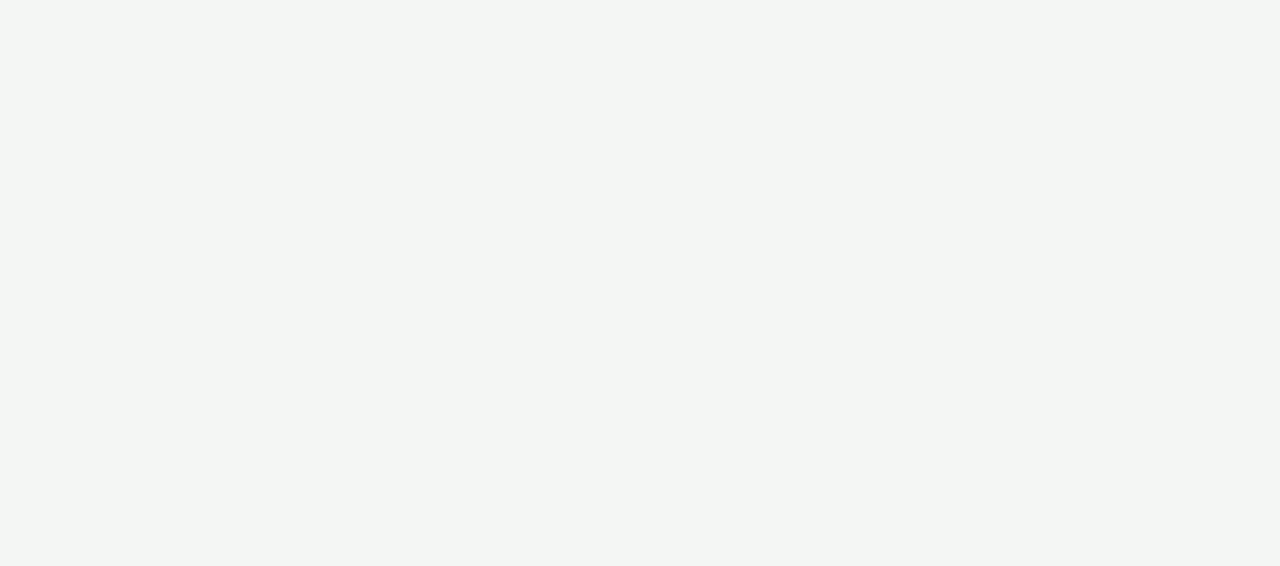
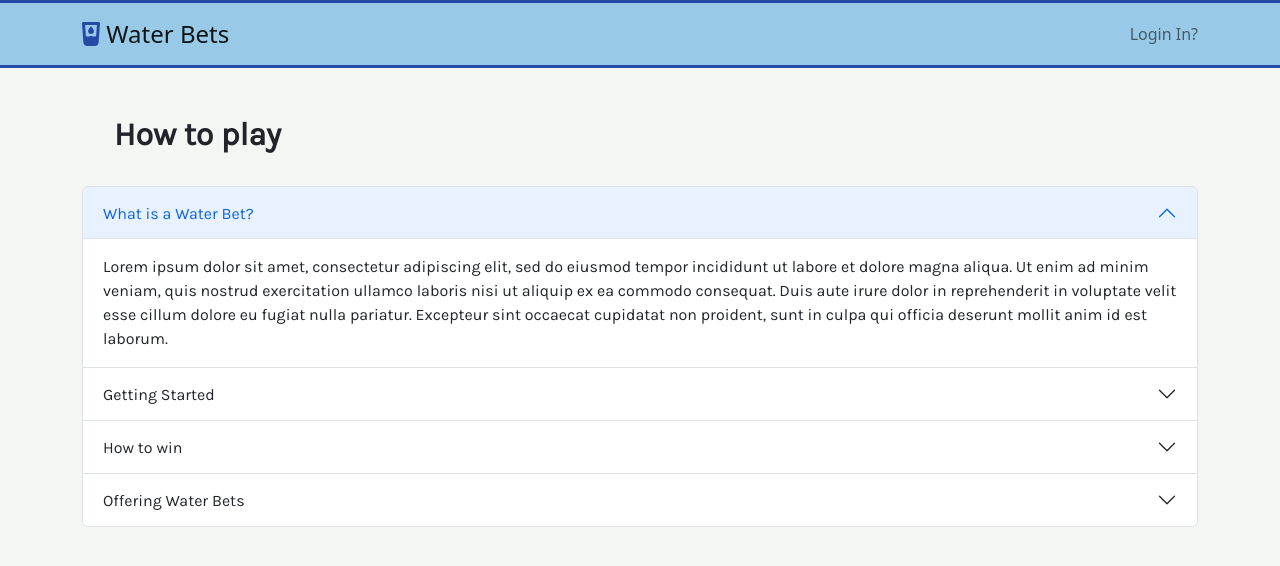
Before and after one commit to bradenborman/water-bets, a React app in the folder water-bets-client/: page /how-to-play in a window 1280 px wide. Shown: the top 566 px of the page. Built offline with nearby package versions, Linux system fonts and the light colour scheme.

Commit message:
How to play page started

```diff
--- a/water-bets-client/src/components/app/app.scss
+++ b/water-bets-client/src/components/app/app.scss
@@ -5,6 +5,7 @@
 @import "../login/login.scss";
 @import "../homepage/homePage.scss";
 @import "../page/page.scss";
+@import "../howtoplay/howtoplay.scss";
 
 body,
 html {
--- a/water-bets-client/src/components/app/app.tsx
+++ b/water-bets-client/src/components/app/app.tsx
@@ -6,6 +6,7 @@ import {
 
 import { Login } from "../login/login";
 import { HomePage } from "../homepage/homePage";
+import { HowToPlay } from "../howtoplay/howtoplay";
 
 require("./app.scss");
 
@@ -14,8 +15,9 @@ export interface AppProps {}
 export const App: React.FC<AppProps> = (props: AppProps) => {
   return (
     <ReactRouter>
-      <ReactRoute path={"/login"} component={Login} />
+      <ReactRoute path="/login" component={Login} />
       <ReactRoute exact path={["/", "/home"]} component={HomePage} />
+      <ReactRoute exact path="/how-to-play" component={HowToPlay} />
     </ReactRouter>
   );
 };
--- a/water-bets-client/src/components/homepage/homePage.scss
+++ b/water-bets-client/src/components/homepage/homePage.scss
@@ -1,4 +1,4 @@
-#landing-page {
+#home-page {
   font-size: 1.3em;
 
   .nav {
--- a/water-bets-client/src/components/homepage/homePage.tsx
+++ b/water-bets-client/src/components/homepage/homePage.tsx
@@ -10,7 +10,7 @@ export const HomePage: React.FC<LandingPageProps> = (
   props: LandingPageProps
 ) => {
   return (
-    <Page id="landing-page">
+    <Page id="home-page" topPadding={false}>
       <Nav className="justify-content-end" activeKey="/home">
         <Nav.Item>
           <Nav.Link href="/how-to-play" eventKey="htp">
--- /dev/null
+++ b/water-bets-client/src/components/howtoplay/howtoplay.scss
@@ -0,0 +1,6 @@
+#how-to-play-page {
+  h2#how-to-play-header {
+    font-weight: bold;
+    margin: 0.5em 0em 1em 1em;
+  }
+}
--- /dev/null
+++ b/water-bets-client/src/components/howtoplay/howtoplay.tsx
@@ -0,0 +1,65 @@
+import React from "react";
+import { Page } from "../page/page";
+import { Row, Col, Card, Button, Accordion } from "react-bootstrap";
+
+export const HowToPlay: React.FC<any> = (props: {}) => {
+  return (
+    <Page id="how-to-play-page" topPadding={true}>
+      <Row>
+        <Col>
+          <h2 id="how-to-play-header">How to play</h2>
+          <Accordion defaultActiveKey="0">
+            <Accordion.Item eventKey="0">
+              <Accordion.Header>What is a Water Bet?</Accordion.Header>
+              <Accordion.Body>
+                Lorem ipsum dolor sit amet, consectetur adipiscing elit, sed do
+                eiusmod tempor incididunt ut labore et dolore magna aliqua. Ut
+                enim ad minim veniam, quis nostrud exercitation ullamco laboris
+                nisi ut aliquip ex ea commodo consequat. Duis aute irure dolor
+                in reprehenderit in voluptate velit esse cillum dolore eu fugiat
+                nulla pariatur. Excepteur sint occaecat cupidatat non proident,
+                sunt in culpa qui officia deserunt mollit anim id est laborum.
+              </Accordion.Body>
+            </Accordion.Item>
+            <Accordion.Item eventKey="1">
+              <Accordion.Header>Getting Started</Accordion.Header>
+              <Accordion.Body>
+                Lorem ipsum dolor sit amet, consectetur adipiscing elit, sed do
+                eiusmod tempor incididunt ut labore et dolore magna aliqua. Ut
+                enim ad minim veniam, quis nostrud exercitation ullamco laboris
+                nisi ut aliquip ex ea commodo consequat. Duis aute irure dolor
+                in reprehenderit in voluptate velit esse cillum dolore eu fugiat
+                nulla pariatur. Excepteur sint occaecat cupidatat non proident,
+                sunt in culpa qui officia deserunt mollit anim id est laborum.
+              </Accordion.Body>
+            </Accordion.Item>
+            <Accordion.Item eventKey="2">
+              <Accordion.Header>How to win</Accordion.Header>
+              <Accordion.Body>
+                Lorem ipsum dolor sit amet, consectetur adipiscing elit, sed do
+                eiusmod tempor incididunt ut labore et dolore magna aliqua. Ut
+                enim ad minim veniam, quis nostrud exercitation ullamco laboris
+                nisi ut aliquip ex ea commodo consequat. Duis aute irure dolor
+                in reprehenderit in voluptate velit esse cillum dolore eu fugiat
+                nulla pariatur. Excepteur sint occaecat cupidatat non proident,
+                sunt in culpa qui officia deserunt mollit anim id est laborum.
+              </Accordion.Body>
+            </Accordion.Item>
+            <Accordion.Item eventKey="3">
+              <Accordion.Header>Offering Water Bets</Accordion.Header>
+              <Accordion.Body>
+                Lorem ipsum dolor sit amet, consectetur adipiscing elit, sed do
+                eiusmod tempor incididunt ut labore et dolore magna aliqua. Ut
+                enim ad minim veniam, quis nostrud exercitation ullamco laboris
+                nisi ut aliquip ex ea commodo consequat. Duis aute irure dolor
+                in reprehenderit in voluptate velit esse cillum dolore eu fugiat
+                nulla pariatur. Excepteur sint occaecat cupidatat non proident,
+                sunt in culpa qui officia deserunt mollit anim id est laborum.
+              </Accordion.Body>
+            </Accordion.Item>
+          </Accordion>
+        </Col>
+      </Row>
+    </Page>
+  );
+};
--- a/water-bets-client/src/components/navbar/loggedInNavbar.tsx
+++ b/water-bets-client/src/components/navbar/loggedInNavbar.tsx
@@ -14,7 +14,7 @@ export const LoggedInNavbar: React.FC<LoggedInNavbarProps> = (
 ) => {
   const signedInText = (): JSX.Element => {
     if (props.userSignedIn == undefined || props.userSignedIn == null) {
-      return <Navbar.Text>Not logged in</Navbar.Text>;
+      return <Navbar.Text>Login In?</Navbar.Text>;
     }
     return (
       <Navbar.Text>
--- a/water-bets-client/src/components/page/page.scss
+++ b/water-bets-client/src/components/page/page.scss
@@ -1,3 +1,7 @@
 .page {
   font-family: "Karla", sans-serif;
+
+  &.top-padding {
+    margin-top: 2em;
+  }
 }
--- a/water-bets-client/src/components/page/page.tsx
+++ b/water-bets-client/src/components/page/page.tsx
@@ -1,17 +1,22 @@
 import React from "react";
 import { LoggedInNavbar } from "../navbar/loggedInNavbar";
 import Container from "react-bootstrap/Container";
+import classNames from "classnames/bind";
 
 export interface PageProps {
   id: string;
+  topPadding: boolean;
   children: any;
 }
 
 export const Page: React.FC<PageProps> = (props: PageProps) => {
   return (
     <>
-      <LoggedInNavbar userSignedIn="Braden Borman" />
-      <Container className="page" id={props.id}>
+      <LoggedInNavbar />
+      <Container
+        className={classNames("page", { "top-padding": props.topPadding })}
+        id={props.id}
+      >
         {props.children}
       </Container>
     </>
```
Also changed, not shown: 2 other files (tests, documents, lock files or other folders).
